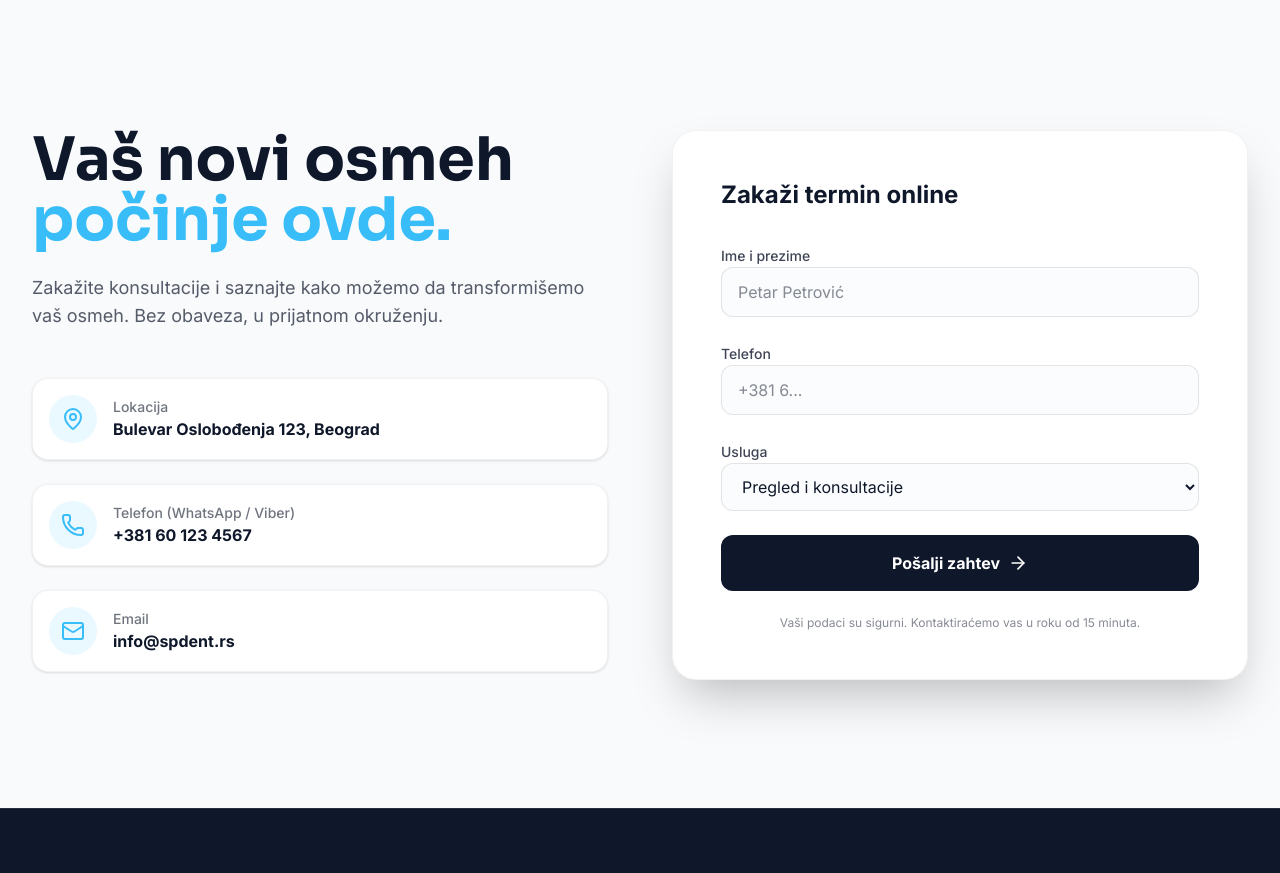
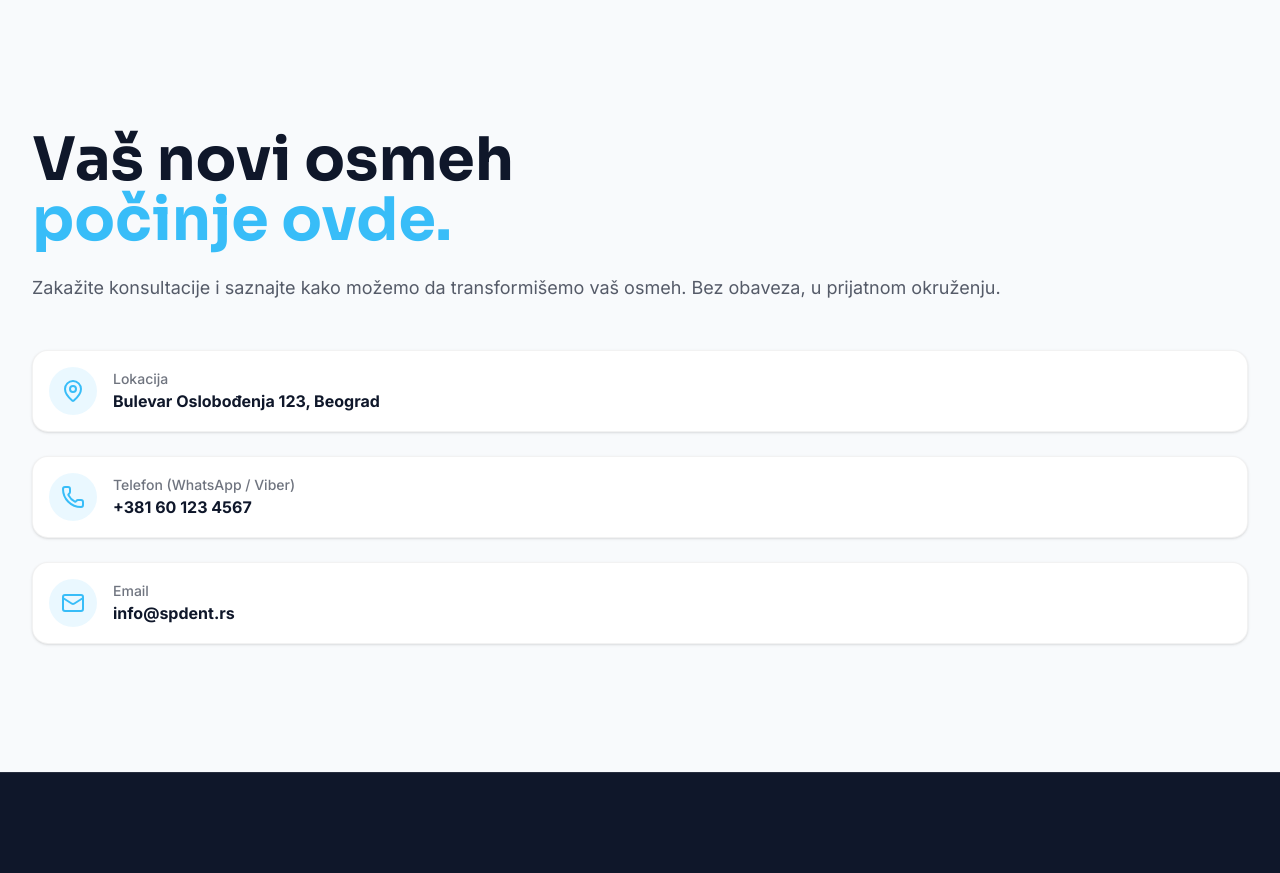
Before and after one commit to Danilo-M01/SPdent, a Next.js app: page /usluge/estetika in a window 1280 px wide. Shown: the part 580-1453 px from the top of the page. Built offline with nearby package versions, Linux system fonts and the light colour scheme.

Commit message:
Remove contact form from Contact section - keep info side only

```diff
--- a/src/components/Contact.tsx
+++ b/src/components/Contact.tsx
@@ -7,10 +7,8 @@ export default function Contact() {
   return (
     <section className="py-32 bg-secondary text-primary relative">
       <div className="max-w-7xl mx-auto px-6 lg:px-8">
-        <div className="grid grid-cols-1 lg:grid-cols-2 gap-16">
-
+        <div>
           {/* Info Side */}
-          <div>
           <motion.h2
             initial={{ opacity: 0, x: -30 }}
             whileInView={{ opacity: 1, x: 0 }}
@@ -55,43 +53,6 @@ export default function Contact() {
             </div>
           </div>
         </div>
-
-          {/* Form Side */}
-          <motion.div
-            initial={{ opacity: 0, y: 30 }}
-            whileInView={{ opacity: 1, y: 0 }}
-            viewport={{ once: true }}
-            className="bg-white p-8 md:p-12 rounded-3xl shadow-2xl border border-black/5"
-          >
-            <h3 className="text-2xl font-bold mb-8">Zakaži termin online</h3>
-            <form className="space-y-6">
-              <div className="space-y-2">
-                <label className="text-sm font-medium text-primary/80">Ime i prezime</label>
-                <input type="text" className="w-full px-4 py-3 rounded-xl bg-secondary/50 border border-black/10 focus:outline-none focus:ring-2 focus:ring-accent transition-all" placeholder="Petar Petrović" />
-              </div>
-              <div className="space-y-2">
-                <label className="text-sm font-medium text-primary/80">Telefon</label>
-                <input type="tel" className="w-full px-4 py-3 rounded-xl bg-secondary/50 border border-black/10 focus:outline-none focus:ring-2 focus:ring-accent transition-all" placeholder="+381 6..." />
-              </div>
-              <div className="space-y-2">
-                <label className="text-sm font-medium text-primary/80">Usluga</label>
-                <select className="w-full px-4 py-3 rounded-xl bg-secondary/50 border border-black/10 focus:outline-none focus:ring-2 focus:ring-accent transition-all">
-                  <option>Pregled i konsultacije</option>
-                  <option>Estetska stomatologija</option>
-                  <option>Implantologija</option>
-                  <option>Bol / Hitno</option>
-                </select>
-              </div>
-              <button className="w-full py-4 bg-primary text-white rounded-xl font-bold hover:bg-primary/90 transition-colors flex items-center justify-center gap-2 group">
-                Pošalji zahtev <ArrowRight className="w-5 h-5 group-hover:translate-x-1 transition-transform" />
-              </button>
-              <p className="text-xs text-center text-primary/50 mt-4">
-                Vaši podaci su sigurni. Kontaktiraćemo vas u roku od 15 minuta.
-              </p>
-            </form>
-          </motion.div>
-
-        </div>
       </div>
     </section>
   );
```
Lines whose indentation alone changed are shown as unchanged.
